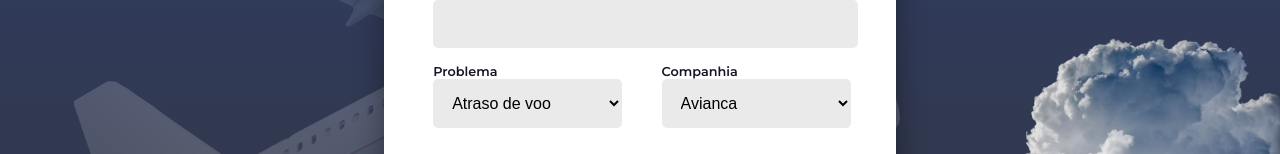
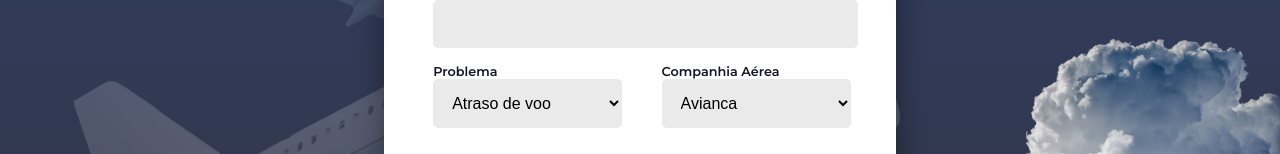
Before and after one commit to rmard/liberfly-new-landing-page, a React (Create React App) app: page / in a window 1280 px wide. Both pictures are taken after a click on the button "FAÇA SUA RECLAMAÇÃO". Shown: the part 443-597 px from the top of the page. Built offline with nearby package versions, Linux system fonts and the light colour scheme.

Commit message:
Minor text change

```diff
--- a/src/App.js
+++ b/src/App.js
@@ -77,7 +77,7 @@ class Form extends Component {
               </select>
             </div>
             <div className='col-6'>
-              <label>Companhia</label>
+              <label>Companhia Aérea</label>
               {this.state.ciaoutra ?
                 <input type='text' id='ciaoutra' required/>
               :
```
